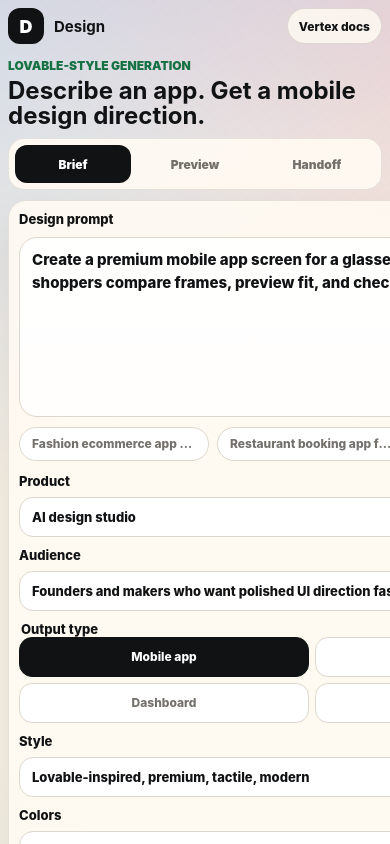
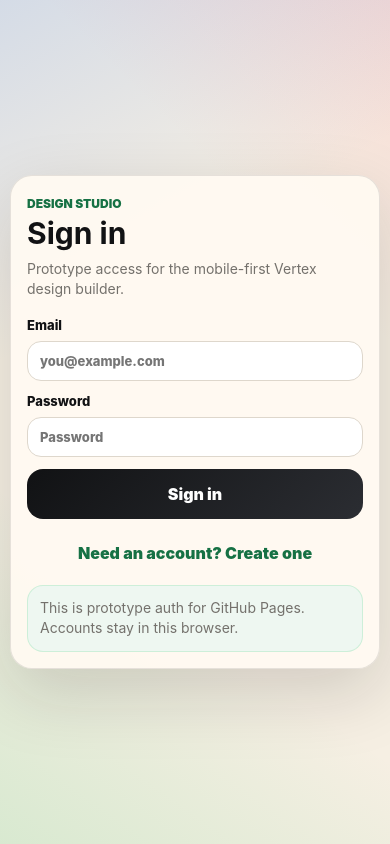
Before and after one commit to rkali090/design, a Next.js app: page / in a window 390 px wide. Shown: the top 844 px of the page. Built offline with nearby package versions, Linux system fonts and the light colour scheme.

Commit message:
Implement prototype authentication

```diff
--- a/app/globals.css
+++ b/app/globals.css
@@ -60,6 +60,7 @@ button {
 .topbar {
   align-items: center;
   display: flex;
+  gap: 12px;
   justify-content: space-between;
   margin-bottom: 18px;
 }
@@ -122,6 +123,105 @@ button {
   justify-content: center;
   padding: 0 14px;
   text-decoration: none;
+}
+
+.topbar-actions {
+  align-items: center;
+  display: flex;
+  gap: 8px;
+}
+
+.user-pill,
+.sign-out-button {
+  align-items: center;
+  border-radius: 999px;
+  display: inline-flex;
+  font-size: 13px;
+  font-weight: 850;
+  height: 40px;
+  justify-content: center;
+  padding: 0 14px;
+}
+
+.user-pill {
+  background: #edf8f0;
+  border: 1px solid rgba(34, 197, 94, 0.16);
+  color: #167144;
+  max-width: 160px;
+  overflow: hidden;
+  text-overflow: ellipsis;
+  white-space: nowrap;
+}
+
+.sign-out-button {
+  background: white;
+  border: 1px solid var(--line);
+  color: var(--muted);
+}
+
+.auth-shell {
+  align-items: center;
+  display: grid;
+  min-height: 100vh;
+  padding: 18px;
+}
+
+.auth-card {
+  background: rgba(255, 250, 242, 0.94);
+  border: 1px solid rgba(17, 18, 20, 0.1);
+  border-radius: 30px;
+  box-shadow: var(--shadow);
+  margin: 0 auto;
+  max-width: 460px;
+  padding: 22px;
+  width: 100%;
+}
+
+.auth-heading {
+  margin-bottom: 18px;
+}
+
+.auth-heading h1,
+.auth-card h1 {
+  font-size: clamp(32px, 10vw, 48px);
+  letter-spacing: 0;
+  line-height: 0.98;
+  margin: 7px 0 0;
+}
+
+.auth-heading p,
+.auth-note {
+  color: var(--muted);
+  font-size: 14px;
+  line-height: 1.45;
+}
+
+.auth-heading p {
+  margin: 10px 0 0;
+}
+
+.auth-card form {
+  display: grid;
+  gap: 12px;
+}
+
+.auth-switch {
+  background: transparent;
+  border: 0;
+  color: #167144;
+  font-weight: 900;
+  margin-top: 14px;
+  min-height: 40px;
+  padding: 0;
+  width: 100%;
+}
+
+.auth-note {
+  background: #eef7f1;
+  border: 1px solid rgba(34, 197, 94, 0.16);
+  border-radius: 16px;
+  margin: 12px 0 0;
+  padding: 12px;
 }
 
 .hero-band {
@@ -815,10 +915,26 @@ fieldset {
     margin-bottom: 12px;
   }
 
+  .topbar-actions {
+    display: grid;
+    gap: 6px;
+    grid-template-columns: repeat(3, minmax(0, auto));
+    width: 100%;
+  }
+
+  .user-pill,
+  .sign-out-button,
+  .docs-link {
+    height: 36px;
+    padding: 0 10px;
+  }
+
+  .user-pill {
+    max-width: none;
+  }
+
   .docs-link {
     font-size: 12px;
-    height: 36px;
-    padding: 0 11px;
   }
 
   .brand-mark > span {
@@ -1101,6 +1217,20 @@ fieldset {
     font-size: 15px;
   }
 
+  .auth-shell {
+    padding: 10px;
+  }
+
+  .auth-card {
+    border-radius: 22px;
+    padding: 16px;
+  }
+
+  .auth-heading h1,
+  .auth-card h1 {
+    font-size: 30px;
+  }
+
   .quick-row button {
     max-width: 190px;
     overflow: hidden;
--- a/app/page.tsx
+++ b/app/page.tsx
@@ -62,6 +62,22 @@ type SavedSnapshot = {
   design: DesignSpec;
   id: string;
 };
+
+type StoredUser = {
+  createdAt: string;
+  email: string;
+  id: string;
+  name: string;
+  passwordHash: string;
+};
+
+type AuthForm = {
+  email: string;
+  name: string;
+  password: string;
+};
+
+type AuthMode = "signin" | "signup";
 
 const sampleDesign: DesignSpec = {
   title: "VisionOS Frames",
@@ -169,10 +185,20 @@ const devicePresets: DevicePreset[] = [
 ];
 
 const isStaticExport = process.env.NEXT_PUBLIC_STATIC_EXPORT === "true";
+const authSessionStorageKey = "design-studio-session";
+const authUsersStorageKey = "design-studio-users";
 const snapshotsStorageKey = "design-studio-snapshots";
 
 export default function Home() {
   const [activePanel, setActivePanel] = useState<PanelTab>("compose");
+  const [authForm, setAuthForm] = useState<AuthForm>({
+    email: "",
+    name: "",
+    password: ""
+  });
+  const [authMode, setAuthMode] = useState<AuthMode>("signin");
+  const [authReady, setAuthReady] = useState(false);
+  const [currentUser, setCurrentUser] = useState<StoredUser | null>(null);
   const [form, setForm] = useState<FormState>(initialForm);
   const [design, setDesign] = useState<DesignSpec>(sampleDesign);
   const [loading, setLoading] = useState(false);
@@ -185,6 +211,18 @@ export default function Home() {
     () => design.palette.slice(0, 5),
     [design.palette]
   );
+
+  useEffect(() => {
+    const users = readUsers();
+    const sessionId = window.localStorage.getItem(authSessionStorageKey);
+    const sessionUser = users.find((user) => user.id === sessionId);
+
+    if (sessionUser) {
+      setCurrentUser(sessionUser);
+    }
+
+    setAuthReady(true);
+  }, []);
 
   useEffect(() => {
     const stored = window.localStorage.getItem(snapshotsStorageKey);
@@ -237,8 +275,71 @@ export default function Home() {
     setForm((current) => ({ ...current, [field]: value }));
   }
 
+  function updateAuthField(field: keyof AuthForm, value: string) {
+    setAuthForm((current) => ({ ...current, [field]: value }));
+  }
+
   function applyQuickPrompt(prompt: string) {
     updateField("prompt", `Create a mobile-first ${prompt.toLowerCase()} with a Lovable-style builder experience and an implementation-ready handoff.`);
+  }
+
+  async function onAuthSubmit(event: FormEvent<HTMLFormElement>) {
+    event.preventDefault();
+    setError("");
+
+    const email = authForm.email.trim().toLowerCase();
+    const name = authForm.name.trim();
+    const password = authForm.password;
+
+    if (!email || !password || (authMode === "signup" && !name)) {
+      setError("Fill in the required auth fields.");
+      return;
+    }
+
+    const users = readUsers();
+    const passwordHash = await hashPassword(password);
+
+    if (authMode === "signin") {
+      const user = users.find(
+        (candidate) =>
+          candidate.email === email && candidate.passwordHash === passwordHash
+      );
+
+      if (!user) {
+        setError("No matching account found.");
+        return;
+      }
+
+      window.localStorage.setItem(authSessionStorageKey, user.id);
+      setCurrentUser(user);
+      setAuthForm({ email: "", name: "", password: "" });
+      return;
+    }
+
+    if (users.some((user) => user.email === email)) {
+      setError("An account already exists for that email.");
+      return;
+    }
+
+    const user: StoredUser = {
+      createdAt: new Date().toISOString(),
+      email,
+      id: crypto.randomUUID(),
+      name,
+      passwordHash
+    };
+
+    const nextUsers = [user, ...users];
+    window.localStorage.setItem(authUsersStorageKey, JSON.stringify(nextUsers));
+    window.localStorage.setItem(authSessionStorageKey, user.id);
+    setCurrentUser(user);
+    setAuthForm({ email: "", name: "", password: "" });
+  }
+
+  function signOut() {
+    window.localStorage.removeItem(authSessionStorageKey);
+    setCurrentUser(null);
+    setActivePanel("compose");
   }
 
   async function copyHandoff() {
@@ -277,6 +378,91 @@ export default function Home() {
     setActivePanel("preview");
   }
 
+  if (!authReady) {
+    return (
+      <main className="auth-shell">
+        <section className="auth-card">
+          <span className="eyebrow">Design studio</span>
+          <h1>Loading workspace</h1>
+        </section>
+      </main>
+    );
+  }
+
+  if (!currentUser) {
+    return (
+      <main className="auth-shell">
+        <section className="auth-card">
+          <div className="auth-heading">
+            <span className="eyebrow">Design studio</span>
+            <h1>{authMode === "signin" ? "Sign in" : "Create account"}</h1>
+            <p>Prototype access for the mobile-first Vertex design builder.</p>
+          </div>
+
+          <form onSubmit={onAuthSubmit}>
+            {authMode === "signup" ? (
+              <label>
+                Name
+                <input
+                  autoComplete="name"
+                  value={authForm.name}
+                  onChange={(event) => updateAuthField("name", event.target.value)}
+                  placeholder="Your name"
+                />
+              </label>
+            ) : null}
+
+            <label>
+              Email
+              <input
+                autoComplete="email"
+                inputMode="email"
+                value={authForm.email}
+                onChange={(event) => updateAuthField("email", event.target.value)}
+                placeholder="you@example.com"
+                type="email"
+              />
+            </label>
+
+            <label>
+              Password
+              <input
+                autoComplete={authMode === "signin" ? "current-password" : "new-password"}
+                value={authForm.password}
+                onChange={(event) => updateAuthField("password", event.target.value)}
+                placeholder="Password"
+                type="password"
+              />
+            </label>
+
+            {error ? <p className="error-message">{error}</p> : null}
+
+            <button className="generate-button" type="submit">
+              {authMode === "signin" ? "Sign in" : "Create account"}
+            </button>
+          </form>
+
+          <button
+            className="auth-switch"
+            onClick={() => {
+              setAuthMode(authMode === "signin" ? "signup" : "signin");
+              setError("");
+            }}
+            type="button"
+          >
+            {authMode === "signin"
+              ? "Need an account? Create one"
+              : "Already have an account? Sign in"}
+          </button>
+
+          <p className="auth-note">
+            This is prototype auth for GitHub Pages. Accounts stay in this browser.
+          </p>
+        </section>
+      </main>
+    );
+  }
+
   return (
     <main className="app-shell">
       <nav className="topbar" aria-label="Primary">
@@ -287,9 +473,15 @@ export default function Home() {
             <small>Vertex mobile studio</small>
           </div>
         </div>
-        <a className="docs-link" href="https://cloud.google.com/vertex-ai/generative-ai/docs/start/express-mode/overview">
-          Vertex docs
-        </a>
+        <div className="topbar-actions">
+          <span className="user-pill">{currentUser.name}</span>
+          <button className="sign-out-button" onClick={signOut} type="button">
+            Sign out
+          </button>
+          <a className="docs-link" href="https://cloud.google.com/vertex-ai/generative-ai/docs/start/express-mode/overview">
+            Vertex docs
+          </a>
+        </div>
       </nav>
 
       <section className="hero-band">
@@ -635,6 +827,28 @@ async function generateFromServer(form: FormState): Promise<DesignSpec> {
   return payload.design;
 }
 
+function readUsers(): StoredUser[] {
+  const stored = window.localStorage.getItem(authUsersStorageKey);
+  if (!stored) {
+    return [];
+  }
+
+  try {
+    return JSON.parse(stored);
+  } catch {
+    window.localStorage.removeItem(authUsersStorageKey);
+    return [];
+  }
+}
+
+async function hashPassword(password: string) {
+  const bytes = new TextEncoder().encode(password);
+  const digest = await crypto.subtle.digest("SHA-256", bytes);
+  return Array.from(new Uint8Array(digest))
+    .map((byte) => byte.toString(16).padStart(2, "0"))
+    .join("");
+}
+
 function SpecGroup({
   children,
   title
```
